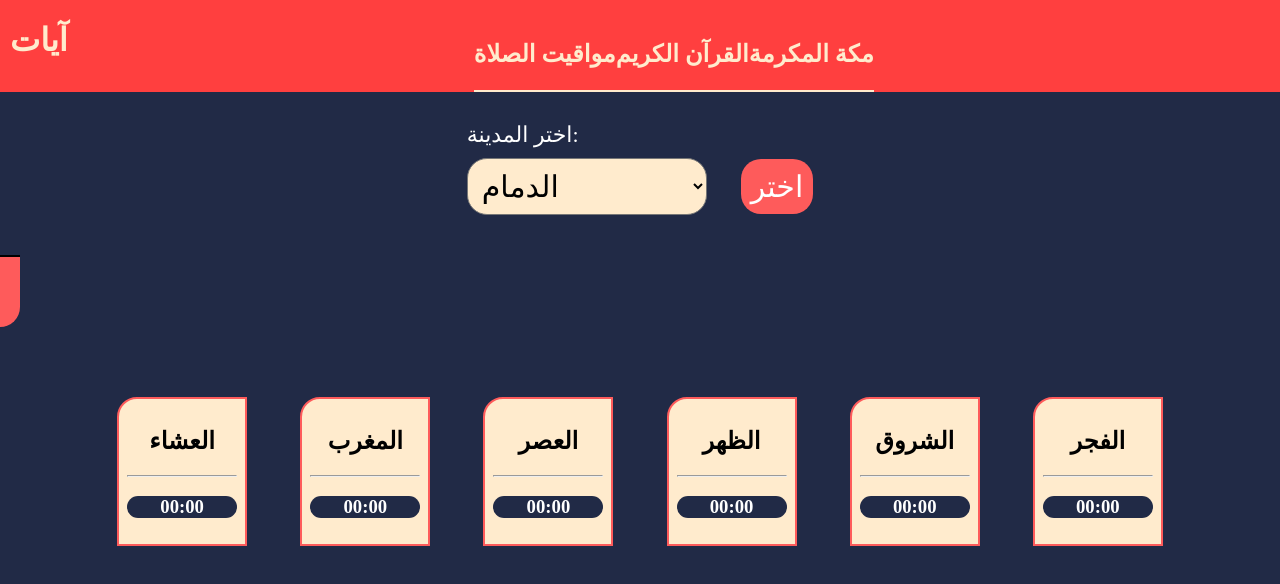
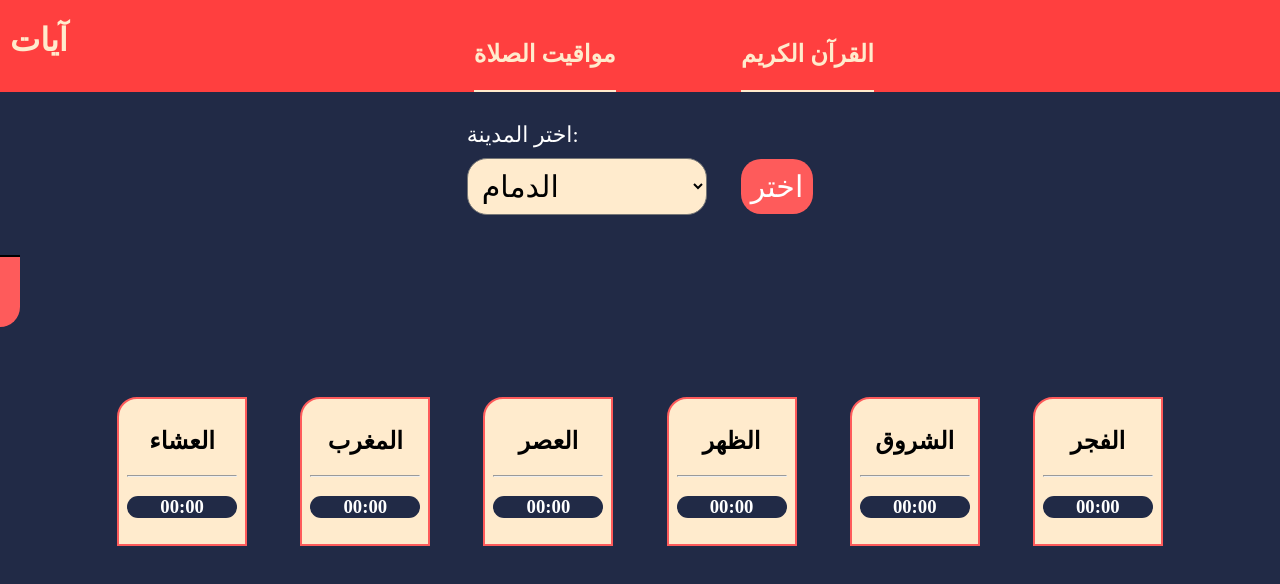
Before and after one commit to Abdulmalik90/Prayer-times, a website: page index.html in a window 1280 px wide. Drawn offline with nearby package versions, Linux system fonts and the light colour scheme; no server answers.

Commit message:
coplete the web v2

```diff
--- a/index.html
+++ b/index.html
@@ -17,7 +17,6 @@
         <div id="arias">
             <a href="/index.html"><div class="arias-div"><h2 class="airas-class">مواقيت الصلاة</h2></div></a>
             <a href="/Quran-page/index.html"><div class="arias-div"><h2 class="airas-class">القرآن الكريم</h2></div></a>
-            <a href=""><div class="arias-div"><h2 class="airas-class">مكة المكرمة</h2></div></a>
         </div>
 
         <div></div>
```
Also changed, not shown: Quran-page/index.html (+1 -1 lines).
